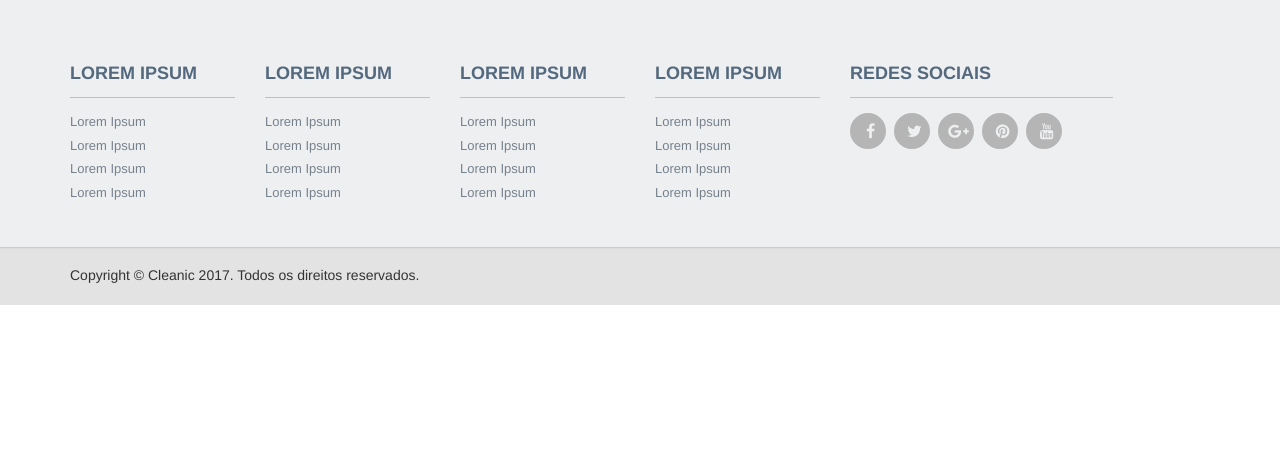
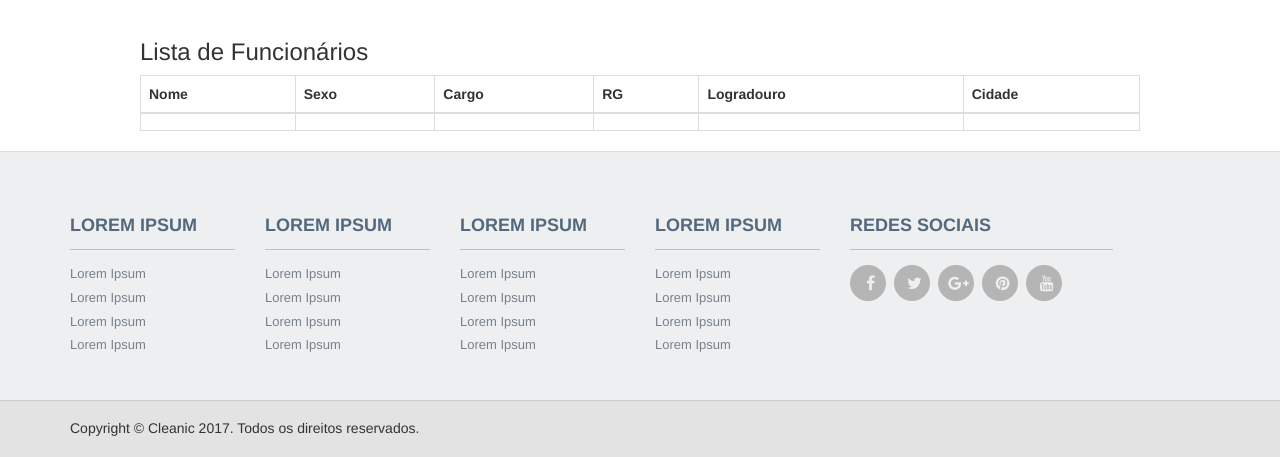
Before and after one commit to theffc/cleanic, a PHP site: page /admin/index.php in a window 1280 px wide, after a click on "Listar Funcionários". Shown: the part 51-508 px from the top of the page. Run offline with PHP 8.4, Linux system fonts and the light colour scheme; lists and menus that the app fills with data are empty; some libraries are stand-ins or nearby versions.

Commit message:
layout e esqueleto das telas de listagem

```diff
--- /dev/null
+++ b/public/scripts/components/contact/list-contacts.js
@@ -0,0 +1,27 @@
+'use strict';
+
+function ListContacts($holder) {
+	this.$holder = $($holder || document.body);
+	this.$listContactsElement = null;
+};
+
+ListContacts.prototype = {
+
+	onClickListContactsTab: function() {
+		//TODO populate table
+		//Initialize Loader
+	},
+
+	bindEvents: function() {
+		this.$holder.on('click', '[data-list-contacts-button]', $.proxy(this.onClickListContactsTab, this));
+	},
+
+	setListContactsElement: function() {
+		this.$listContactsElement = this.$holder.find('[data-list-contacts-table]');
+	},
+
+	init: function() {
+		this.setListContactsElement();
+		this.bindEvents();
+	}
+};
--- /dev/null
+++ b/public/scripts/components/employee/list-employees.js
@@ -0,0 +1,27 @@
+'use strict';
+
+function ListEmployees($holder) {
+	this.$holder = $($holder || document.body);
+	this.$listEmployeesElement = null;
+};
+
+ListEmployees.prototype = {
+
+	onClickListEmployeesTab: function() {
+		//TODO populate table
+		//Initialize Loader
+	},
+
+	bindEvents: function() {
+		this.$holder.on('click', '[data-list-employees-button]', $.proxy(this.onClickListEmployeesTab, this));
+	},
+
+	setListEmployeesElement: function() {
+		this.$listEmployeesElement = this.$holder.find('[data-list-employees-table]');
+	},
+
+	init: function() {
+		this.setListEmployeesElement();
+		this.bindEvents();
+	}
+};
--- a/public/scripts/components/employee/employee-behavior.js
+++ b/public/scripts/components/employee/register-employee.js
@@ -1,11 +1,11 @@
 'use strict';
 
-function EmployeeBehavior($holder) {
+function RegisterEmployee($holder) {
 	this.$holder = $($holder || document.body);
 	this.$employeeSpec = null;
 };
 
-EmployeeBehavior.prototype = {
+RegisterEmployee.prototype = {
 
 	addSpecField: function() {
 		var $specInput;
--- a/public/scripts/scripts.js
+++ b/public/scripts/scripts.js
@@ -14,7 +14,9 @@ $(document).ready(function() {
 			GalleryBehavior,
 			SchedulingBehavior,
 			LoginBehavior,
-			EmployeeBehavior
+			RegisterEmployee,
+			ListEmployees,
+			ListContacts
 		];
 
 		initializeComponents(components);
--- a/public/styles/components/components.css
+++ b/public/styles/components/components.css
@@ -2,4 +2,5 @@
 @import url('/cleanic/public/styles/components/gallery/gallery.css');
 @import url('/cleanic/public/styles/components/form/form.css');
 @import url('/cleanic/public/styles/components/login/login.css');
+@import url('/cleanic/public/styles/components/section/section.css');
 @import url('/cleanic/public/styles/components/helpers/helpers.css');
--- /dev/null
+++ b/public/styles/components/section/section-0001.css
@@ -0,0 +1,4 @@
+.section-0001 {
+    max-width: 1000px;
+    margin: 90px auto 0;
+}
--- /dev/null
+++ b/public/styles/components/section/section.css
@@ -0,0 +1 @@
+@import 'section-0001.css';
--- a/templates/components/main/list-contacts.php
+++ b/templates/components/main/list-contacts.php
@@ -3,5 +3,5 @@
 ?>
 
 <main id="list-contacts" class="main-0001" data-main-paginator="hidden">
-
+	<?php require_once(__TEMPLATES__ . '/components/table/table-0002.php'); ?>
 </main>
--- a/templates/components/main/list-employees.php
+++ b/templates/components/main/list-employees.php
@@ -3,5 +3,5 @@
 ?>
 
 <main id="list-employees" class="main-0001" data-main-paginator="hidden">
-
+	<?php require_once(__TEMPLATES__ . '/components/table/table-0001.php'); ?>
 </main>
--- a/templates/components/main/list-schedules.php
+++ b/templates/components/main/list-schedules.php
@@ -3,5 +3,5 @@
 ?>
 
 <main id="list-schedules" class="main-0001" data-main-paginator="hidden">
-
+	<?php require_once(__TEMPLATES__ . '/components/table/table-0003.php'); ?>
 </main>
--- a/templates/components/navigation/navigation-0002.php
+++ b/templates/components/navigation/navigation-0002.php
@@ -15,13 +15,13 @@
 					<a href="#register-employee" data-nav-paginator>Novo Funcionário</a>
 				</li>
 				<li class="" data-nav-holder-paginator>
-					<a href="#list-employees" data-nav-paginator>Listar Funcionários</a>
+					<a href="#list-employees" data-nav-paginator data-list-employees-button>Listar Funcionários</a>
 				</li>
 				<li class="" data-nav-holder-paginator>
-					<a href="#list-contacts" data-nav-paginator>Listar Contatos</a>
+					<a href="#list-contacts" data-nav-paginator data-list-contacts-button>Listar Contatos</a>
 				</li>
 				<li class="" data-nav-holder-paginator>
-					<a href="#list-schedules" data-nav-paginator>Listar Agendamentos</a>
+					<a href="#list-schedules" data-nav-paginator data-list-scheduling-button>Listar Agendamentos</a>
 				</li>
 			</ul>
 			<ul class="nav navbar-nav navbar-right">
--- a/templates/components/scripts/scripts-0001.php
+++ b/templates/components/scripts/scripts-0001.php
@@ -15,6 +15,10 @@
 
 <script src="/cleanic/public/scripts/components/login/login-behavior.js"></script>
 
-<script src="/cleanic/public/scripts/components/employee/employee-behavior.js"></script>
+<script src="/cleanic/public/scripts/components/employee/register-employee.js"></script>
+
+<script src="/cleanic/public/scripts/components/employee/list-employees.js"></script>
+
+<script src="/cleanic/public/scripts/components/contact/list-contacts.js"></script>
 
 <script src="/cleanic/public/scripts/scripts.js"></script>
--- /dev/null
+++ b/templates/components/table/table-0001.php
@@ -0,0 +1,25 @@
+<section class="section-0001">
+	<h3>Lista de Funcionários</h3>
+	<table class="table table-bordered" data-list-employees-table>
+	  <thead>
+	  	<tr>
+	  		<th>Nome</th>
+	  		<th>Sexo</th>
+	  		<th>Cargo</th>
+	  		<th>RG</th>
+	  		<th>Logradouro</th>
+	  		<th>Cidade</th>
+	  	</tr>
+	  </thead>
+	  <tbody>
+	  		<tr>
+	  			<td></td>
+	  			<td></td>
+	  			<td></td>
+	  			<td></td>
+	  			<td></td>
+	  			<td></td>
+	  		</tr>
+	  </tbody>
+	</table>
+</section>
--- /dev/null
+++ b/templates/components/table/table-0002.php
@@ -0,0 +1,21 @@
+<section class="section-0001">
+	<h3>Lista de Contatos</h3>
+	<table class="table table-bordered" data-list-contacts-table>
+	  <thead>
+	  	<tr>
+	  		<th>Nome</th>
+	  		<th>E-mal</th>
+	  		<th>Motivo</th>
+	  		<th>Mensagem</th>
+	  	</tr>
+	  </thead>
+	  <tbody>
+	  		<tr>
+	  			<td></td>
+	  			<td></td>
+	  			<td></td>
+	  			<td></td>
+	  		</tr>
+	  </tbody>
+	</table>
+</section>
--- /dev/null
+++ b/templates/components/table/table-0003.php
@@ -0,0 +1,25 @@
+<section class="section-0001">
+	<h3>Lista de Agendamentos</h3>
+	<table class="table table-bordered" data-list-scheduling-table>
+	  <thead>
+	  	<tr>
+	  		<th>Nome do Médico</th>
+	  		<th>Especialidade do Médico</th>
+	  		<th>Data da Consulta</th>
+	  		<th>Hora da Consulta</th>
+	  		<th>Nome do Paciente</th>
+	  		<th>Telefone do Paciente</th>
+	  	</tr>
+	  </thead>
+	  <tbody>
+	  		<tr>
+	  			<td></td>
+	  			<td></td>
+	  			<td></td>
+	  			<td></td>
+	  			<td></td>
+	  			<td></td>
+	  		</tr>
+	  </tbody>
+	</table>
+</section>
```
